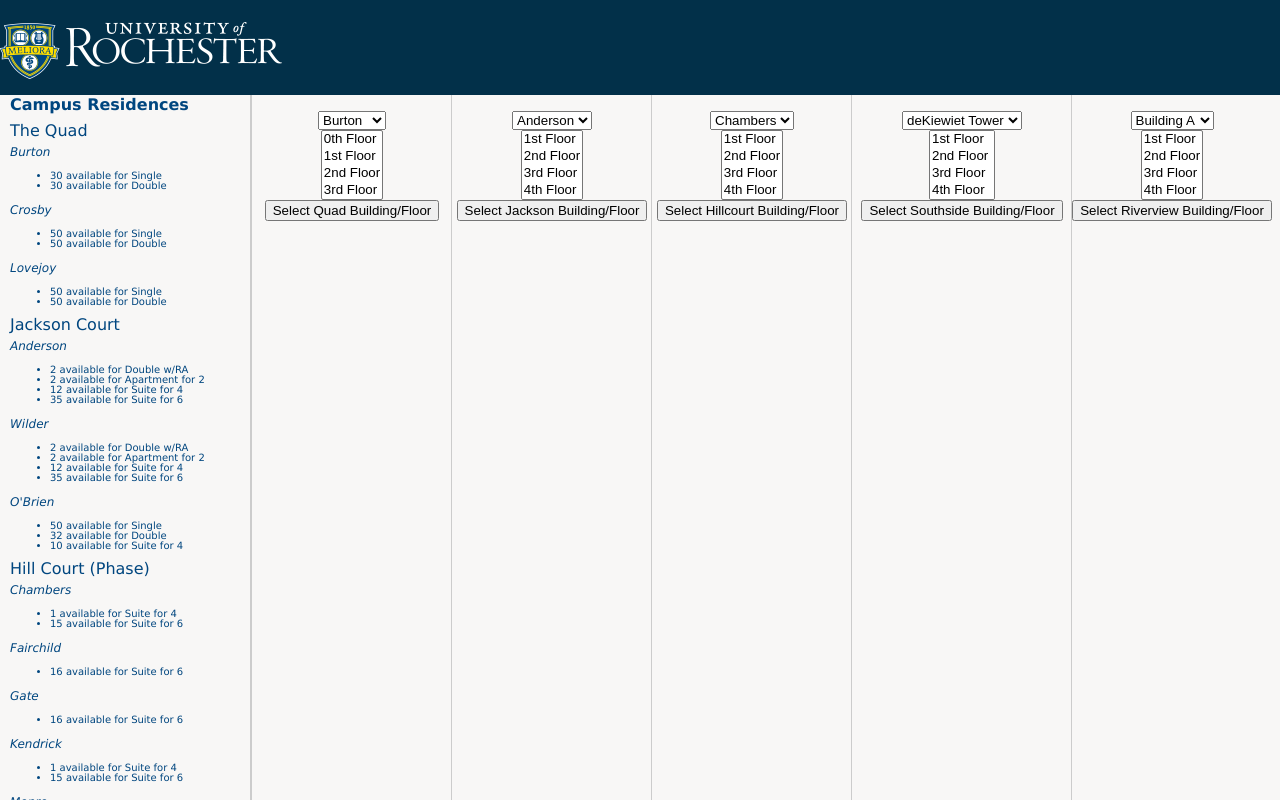
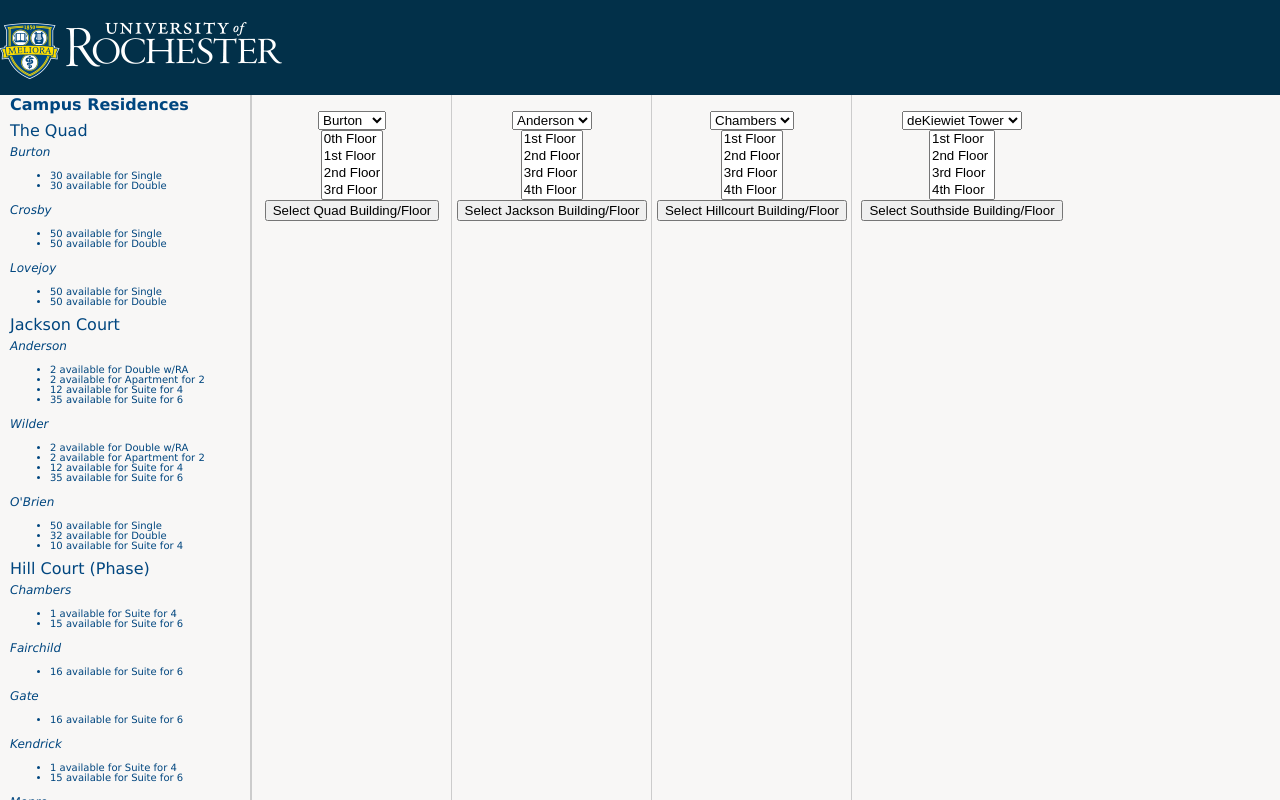
Before and after one commit to TeamChix/CSC-212-Project-2, a plain HTML site: page Demo_Files/static/sophomore.html in a window 1280 px wide. Shown: the top 800 px of the page. Drawn offline with nearby package versions, Linux system fonts and the light colour scheme.

Commit message:
Update sophomore.html

```diff
--- a/Demo_Files/static/sophomore.html
+++ b/Demo_Files/static/sophomore.html
@@ -117,7 +117,7 @@
                         <option value="./floorplan.html">Maisonettes</option>
                     </select>
                     <br />
-                    <select id="Southsidefloors" size="4" class="multiplechoices">
+                    <select id="Southsidefloors" size="4" >
                         <option value="1">1st Floor</option>
                         <option value="2">2nd Floor</option>
                         <option value="3">3rd Floor</option>
@@ -130,31 +130,7 @@
                         <option value="10">10th Floor</option>
                         <option value="11">11th Floor</option>
                     </select>
-                    <select id="Maisonettesfloors" size="4" class="multiplechoices">
-                        <option value="1">1st Floor</option>
-                    </select>
                     <input type="button" onClick="location=document.southside.choosesouthside.options[document.southside.choosesouthside.selectedIndex].value;" value="Select Southside Building/Floor"></p>
-                </form>
-
-            </div>
-            <div id="riverview">
-                <form name="riverview">
-                    <p align="center">
-                    <select name="chooseriverview" id="chooseriverview">
-                        <option value="A">Building A</option>
-                        <option value="B">Building B</option>
-                        <option value="C">Building C</option>
-                        <option value="D">Building D</option>
-                        <option value="E">Building E</option>
-                    </select>
-                    <br />
-                    <select id="Riverviewfloors" size="4" >
-						<option value="1">1st Floor</option>
-                        <option value="2">2nd Floor</option>
-                        <option value="3">3rd Floor</option>
-                        <option value="4">4th Floor</option>
-                    </select>
-                    <input type="button" onClick="location=document.riverview.chooseriverview.options[document.riverview.chooseriverview.selectedIndex].value;" value="Select Riverview Building/Floor"></p>
                 </form>
 
             </div>
```
